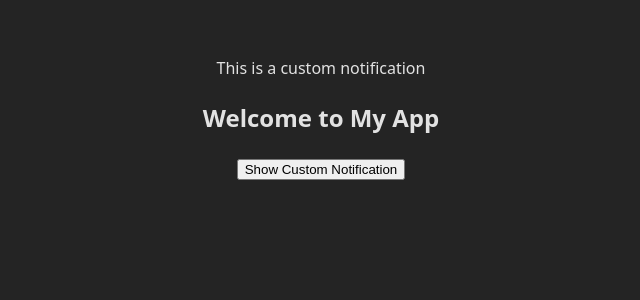
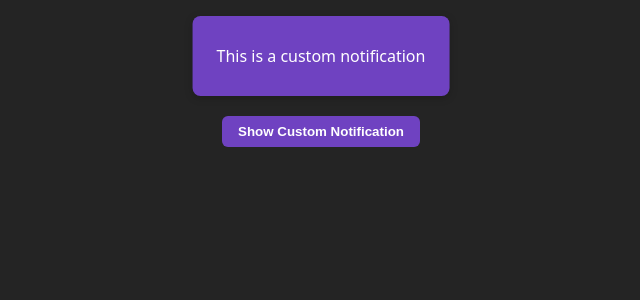
Before and after one commit to MiguelAngelGonzalesMelgar/digital-academy-react-context-assigment, a React (Vite) app: page / in a window 1280 px wide. Both pictures are taken after a click on the button "Show Custom Notification". Shown: the top 300 px of the page, without its empty margins (319-959 px from the left). Built offline with nearby package versions, Linux system fonts and the light colour scheme.

Commit message:
styles: changed style imports and adjust naming to be compatible with modules.

```diff
--- a/src/components/notification/Notification.tsx
+++ b/src/components/notification/Notification.tsx
@@ -1,6 +1,6 @@
 import { useContext } from "react";
 import { NotificationsContext } from "../../context/NotificationsContext";
-import "./notification.module.css"
+import styles from "./notification.module.css"
 
 const Notification = () => {
   const { notification } = useContext(NotificationsContext);
@@ -11,11 +11,11 @@ const Notification = () => {
 
   const {message, type} = notification;
 
-  const className = `notification ${type.toLowerCase()}`;
+  const className = `${styles.notification} ${styles[type.toLowerCase()]}`;
 
   return (
     <div className={className}>
-      <p className="notification-message">{message}</p>
+      <p className={styles.notificationMessage}>{message}</p>
     </div>
   )
 }
--- a/src/components/triggerButton/TriggerButton.tsx
+++ b/src/components/triggerButton/TriggerButton.tsx
@@ -1,6 +1,6 @@
 import { useContext } from "react";
 import { NotificationsContext } from "../../context/NotificationsContext";
-import "./triggerButton.module.css"
+import styles from "./triggerButton.module.css"
 
 const TriggerButton = () => {
   const {showNotification} = useContext(NotificationsContext);
@@ -12,7 +12,7 @@ const TriggerButton = () => {
 
   return (
     <button
-    className="trigger-button"
+    className={styles.triggerButton}
     onClick={handleOnClick}
     >
       Show Custom Notification
--- a/src/components/triggerButton/triggerButton.module.css
+++ b/src/components/triggerButton/triggerButton.module.css
@@ -1,4 +1,4 @@
-.trigger-button {
+.triggerButton {
   padding: 8px 16px;
   background-color: #6f42c1;
   border: none;
@@ -9,6 +9,6 @@
   transition: background-color 0.2s ease;
 }
 
-.trigger-button:hover {
+.triggerButton:hover {
   background-color: #5a34a0;
 }
```
